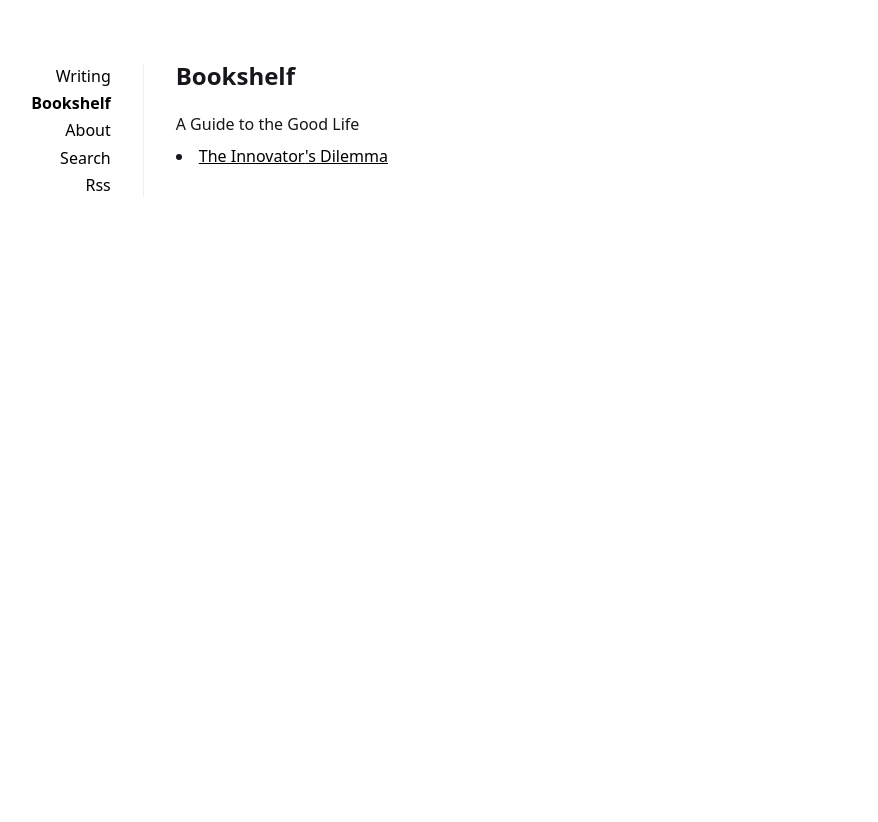
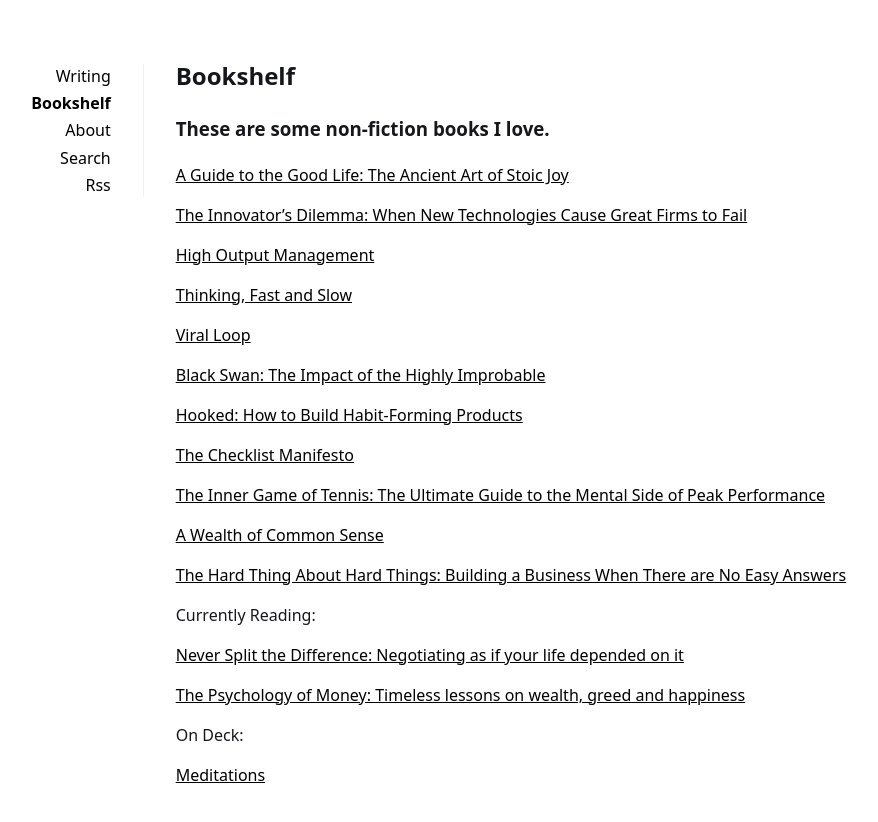
Before and after one commit to pratap103/pratap103.github.io, a Jekyll site: the page built from _pages/bookshelf.md, in a window 1280 px wide. Shown: the top 822 px of the page, without its empty margins (177-1055 px from the left). Built offline with Jekyll 4.4.1, drawn with Linux system fonts in a browser that asks for light colours.

Commit message:
First Bookshelf Commit

```diff
--- a/_pages/bookshelf.md
+++ b/_pages/bookshelf.md
@@ -2,7 +2,37 @@
 layout: page
 title: Bookshelf
 ---
+### These are some non-fiction books I love.
 
-A Guide to the Good Life
+<a href = "https://www.amazon.in/Guide-Good-Life-Ancient-Stoic/dp/0195374614">A Guide to the Good Life: The Ancient Art of Stoic Joy</a>
 
-<li> <a href = "https://www.amazon.in/Innovators-Dilemma-Technologies-Management-Innovation/dp/142219602X/ref=sr_1_2?crid=30SMM0XEDYBGK&dchild=1&keywords=the+innovators+dilemma&qid=1601908176&sprefix=the+innov%2Caps%2C261&sr=8-2">The Innovator's Dilemma</a></li>
+<a href = "https://www.amazon.in/Innovators-Dilemma-Technologies-Management-Innovation/dp/142219602X/ref=sr_1_2?crid=30SMM0XEDYBGK&dchild=1&keywords=the+innovators+dilemma&qid=1601908176&sprefix=the+innov%2Caps%2C261&sr=8-2">The Innovator's Dilemma: When New Technologies Cause Great Firms to Fail</a>
+
+<a href = "https://www.amazon.in/High-Output-Management-Andrew-Grove/dp/0679762884/ref=sr_1_2?crid=15W0EQ578TRU3&dchild=1&keywords=high+output+management+by+andy+grove&qid=1601915247&s=books&sprefix=high+out%2Cstripbooks%2C265&sr=1-2">High Output Management</a>
+
+<a href = "https://www.amazon.in/Thinking-Fast-Penguin-Press-Non-Fiction/dp/0141033576/ref=sr_1_3?crid=H0583L6HGIX0&dchild=1&keywords=thinking+fast+and+slow&qid=1601915266&s=books&sprefix=thinking%2Cstripbooks%2C260&sr=1-3">Thinking, Fast and Slow</a>
+
+<a href = "https://www.amazon.in/Viral-Loop-Adam-Penenberg/dp/0340918691/ref=sr_1_1?dchild=1&keywords=viral+loop&qid=1601915296&s=books&sr=1-1">Viral Loop</a>
+
+<a href = "https://www.amazon.in/Black-Swan-Impact-Highly-Improbable/dp/0141034599/ref=sr_1_1?dchild=1&keywords=black+swan&qid=1601915352&s=books&sr=1-1">Black Swan: The Impact of the Highly Improbable </a>
+
+<a href = "https://www.amazon.in/Wealth-Common-Sense-Simplicity-Complexity/dp/1119024927/ref=sr_1_1?crid=2D1BF7J4SAUM&dchild=1&keywords=a+wealth+of+common+sense&qid=1601915489&s=books&sprefix=a+wealth+of+%2Cstripbooks%2C259&sr=1-1">Hooked: How to Build Habit-Forming Products</a>
+
+<a href = "https://www.amazon.in/Checklist-Manifesto-How-Things-Right/dp/0143423223/ref=sr_1_1?crid=DNDL0I8C5TTO&dchild=1&keywords=the+checklist+manifesto&qid=1601915926&s=books&sprefix=checklos%2Cstripbooks%2C263&sr=1-1">The Checklist Manifesto</a>
+
+<a href = "https://www.amazon.in/Inner-Game-Tennis-ultimate-performance/dp/1447288505/ref=sr_1_2?crid=3O5YZY07Q289Y&dchild=1&keywords=the+inner+game+of+tennis&qid=1601916122&s=books&sprefix=the+inner+game+o%2Cstripbooks%2C-1&sr=1-2">The Inner Game of Tennis: The Ultimate Guide to the Mental Side of Peak Performance</a>
+
+<a href = "https://www.amazon.in/Wealth-Common-Sense-Simplicity-Complexity/dp/1119024927/ref=sr_1_1?crid=2D1BF7J4SAUM&dchild=1&keywords=a+wealth+of+common+sense&qid=1601915489&s=books&sprefix=a+wealth+of+%2Cstripbooks%2C259&sr=1-1">A Wealth of Common Sense</a>
+
+<a href = "https://www.amazon.in/Hard-Thing-about-Building-Business/dp/0062273205/ref=sr_1_1?crid=2EIPCKGD6SG7S&dchild=1&keywords=the+hard+thing+about+hard+things+by+ben+horowitz&qid=1601916745&sprefix=the+hard%2Caps%2C260&sr=8-1">The Hard Thing About Hard Things: Building a Business When There are No Easy Answers</a>
+
+
+Currently Reading:
+
+<a href = "https://www.amazon.in/Wealth-Common-Sense-Simplicity-Complexity/dp/1119024927/ref=sr_1_1?crid=2D1BF7J4SAUM&dchild=1&keywords=a+wealth+of+common+sense&qid=1601915489&s=books&sprefix=a+wealth+of+%2Cstripbooks%2C259&sr=1-1">Never Split the Difference: Negotiating as if your life depended on it</a>
+
+<a href = "https://www.amazon.in/Psychology-Money-Morgan-Housel/dp/9390166268/ref=sr_1_2?crid=A5JGFITSOAL2&dchild=1&keywords=the+psychology+of+money&qid=1601916619&sprefix=the+ps%2Caps%2C254&sr=8-2">The Psychology of Money: Timeless lessons on wealth, greed and happiness</a>
+
+On Deck:
+
+<a href = "https://www.amazon.in/Meditations-Penguin-Classics-Marcus-Aurelius/dp/0140449337/ref=sr_1_3?dchild=1&keywords=meditations&qid=1601916677&sr=8-3">Meditations</a>
```
Also changed, not shown: 3 other files.
